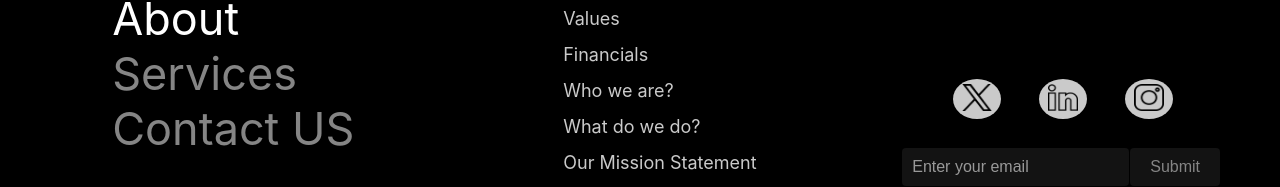
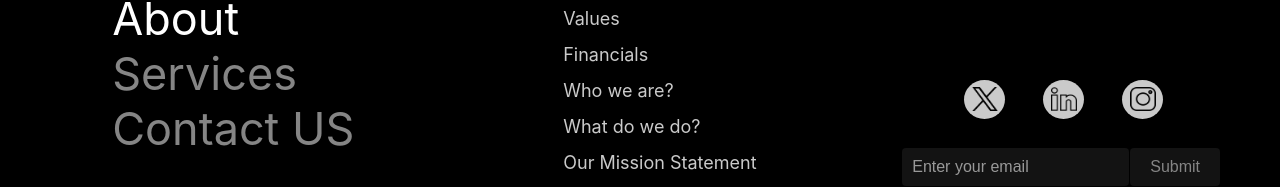
Before and after one commit to shreyashf80/BlackFox, a React (Create React App) app: page / in a window 1280 px wide. Shown: the part 1503-1690 px from the top of the page. Built offline with nearby package versions, Linux system fonts and the light colour scheme.

Commit message:
social footer icon-fix

```diff
--- a/src/components/Footer/footer.css
+++ b/src/components/Footer/footer.css
@@ -87,13 +87,11 @@
 }
 .con-social {
 	background-color: #cacaca;
-	padding: 1px 9px 0px 9px;
-	border-radius: 50%;
+    padding: 0px 7px 0px 8px;
+    border-radius: 50%;
 }
-.sum-mod {
-	width: 30px;
-	height: 27px;
-}
+
+.sum-mod {  width: 26px;  height: 24px; }
 
 .our-vision li {
     line-height: 36px;
```
